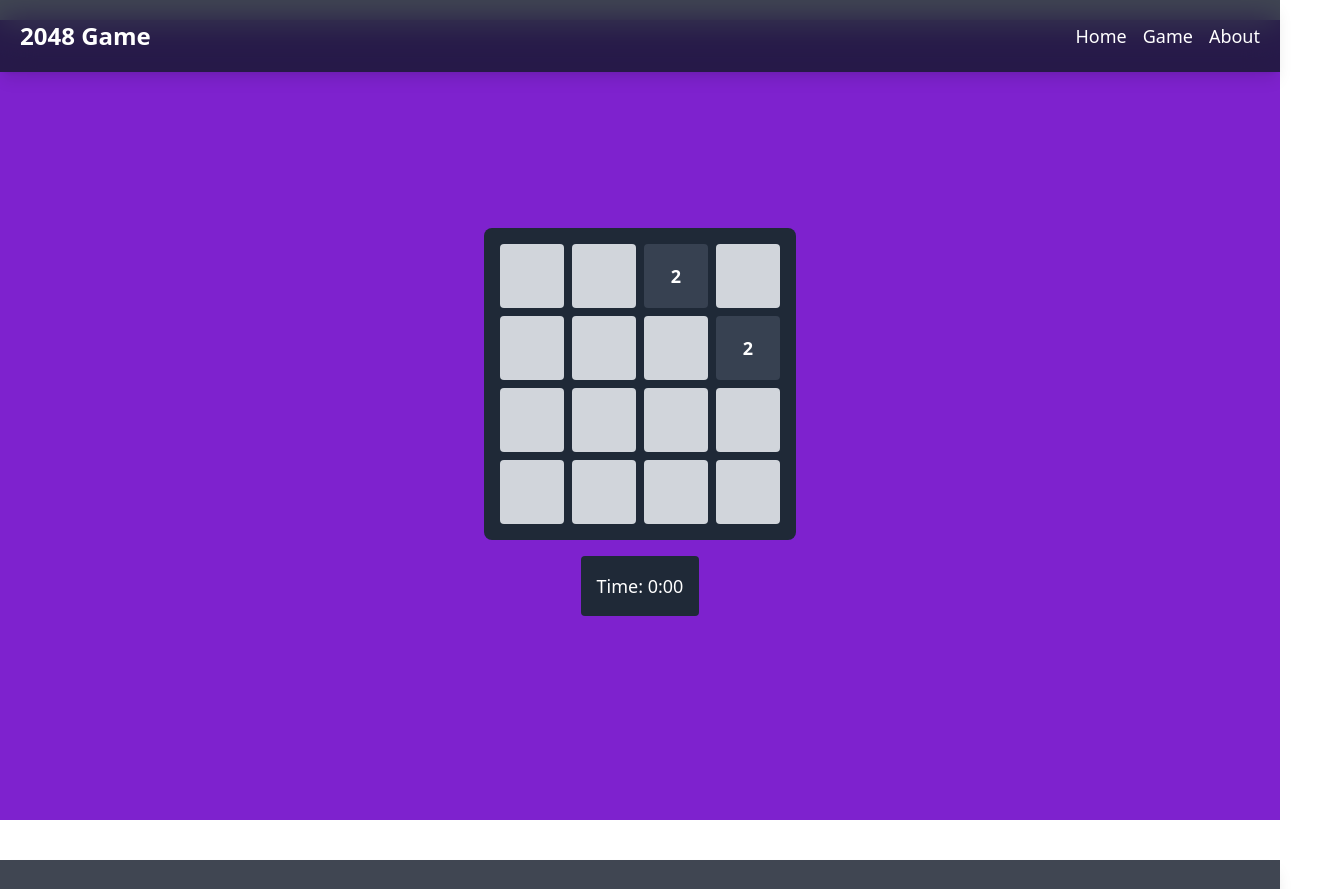
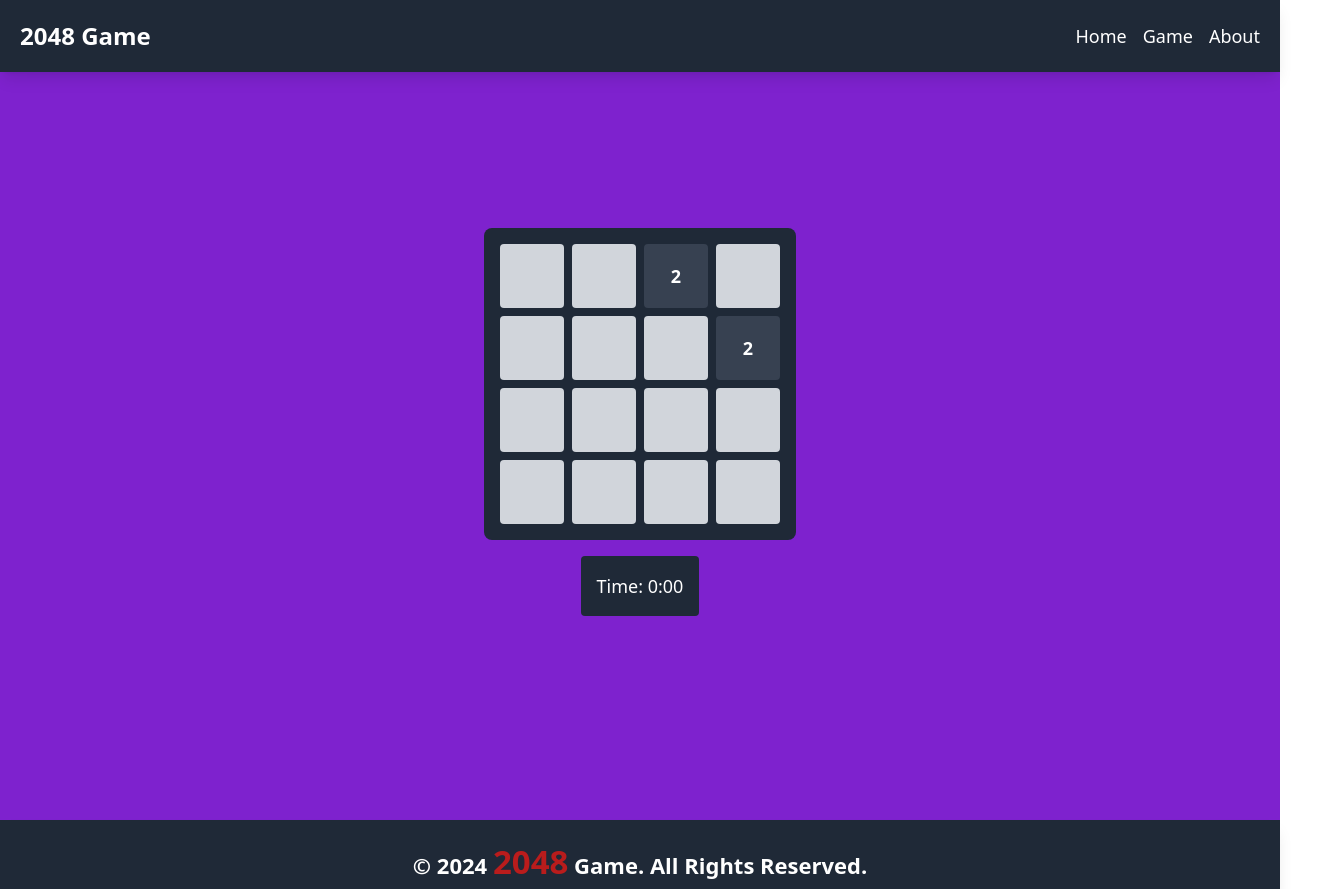
Before and after one commit to JahanzaibShaikh19/2048-Game, a React (Vite) app: page /game in a window 1280 px wide. Shown: the top 889 px of the page, 1326 px wide, since content can reach past the window. Built offline with nearby package versions, Linux system fonts and the light colour scheme.

Commit message:
Features Added

```diff
--- a/src/App.jsx
+++ b/src/App.jsx
@@ -50,7 +50,7 @@ const App = () => (
         <div className="p-6">
           <h2 className="text-3xl font-bold mb-4 text-indigo-300">About the Developer</h2>
           <p className="text-gray-300 mb-3">
-            Hi, I'm [Your Name], a passionate web developer specialized in full-stack development using the MERN stack. This project is part of my portfolio to showcase my skills in creating interactive and dynamic web applications.
+            Hi, I'm Jahanzaib Shaikh, a passionate web developer specialized in full-stack development using the MERN stack. This project is part of my portfolio to showcase my skills in creating interactive and dynamic web applications.
           </p>
           <p className="text-gray-300 mb-5">
             Feel free to reach out to me on my social media or via email.
--- a/src/components/ui/Footer.jsx
+++ b/src/components/ui/Footer.jsx
@@ -3,21 +3,53 @@ import { motion } from 'framer-motion';
 import { Link } from 'react-router-dom';
 
 const Footer = () => {
+  const currentYear = new Date().getFullYear();
+
   return (
     <motion.footer
       initial={{ opacity: 0 }}
       animate={{ opacity: 1 }}
       transition={{ duration: 0.5, ease: 'easeInOut' }}
-      className="bg-gray-900 bg-opacity-80 backdrop-blur-lg shadow-lg w-full py-6 mt-10"
+      className=" bg-gray-800 bg-opacity-100 backdrop-blur-lg shadow-lg w-full py-6"
+      // style={{ backgroundColor: 'rgb(17 24 39 / 80%)' }} // Added inline style for debugging
     >
       <div className="container mx-auto px-4 text-center">
-        <div className="text-white text-lg font-medium mb-4">
-          <p>&copy; 2024 2048 Game. All Rights Reserved.</p>
-        </div>
+        <motion.div
+          className="text-white text-xl font-semibold mb-4"
+          initial={{ scale: 1 }}
+          animate={{ scale: 1.1 }}
+          transition={{
+            duration: 0.5,
+            yoyo: Infinity,
+            ease: 'easeInOut'
+          }}
+        >
+          <p>
+            &copy; {currentYear}{' '}
+            <motion.span
+              className="text-red-700 font-extrabold text-3xl"
+              initial={{ opacity: 0 }}
+              animate={{ opacity: 1 }}
+              transition={{
+                duration: 1,
+                ease: 'easeInOut'
+              }}
+            >
+              2048
+            </motion.span>{' '}
+            Game. All Rights Reserved.
+          </p>
+        </motion.div>
         <div className="flex justify-center space-x-4 mb-4">
-          <Link to="/" className="text-gray-300 hover:text-gray-100 transition duration-300">Home</Link>
-          <Link to="/game" className="text-gray-300 hover:text-gray-100 transition duration-300">Game</Link>
-          <Link to="/about" className="text-gray-300 hover:text-gray-100 transition duration-300">About</Link>
+          <Link to="/" className="text-gray-300 hover:text-gray-100 transition duration-300">
+            Home
+          </Link>
+          <Link to="/game" className="text-gray-300 hover:text-gray-100 transition duration-300">
+            Game
+          </Link>
+          <Link to="/about" className="text-gray-300 hover:text-gray-100 transition duration-300">
+            About
+          </Link>
         </div>
         <div className="text-gray-400 text-sm">
           <p>Built with React, Tailwind CSS, and Framer Motion.</p>
--- a/src/components/ui/Navbar.jsx
+++ b/src/components/ui/Navbar.jsx
@@ -8,7 +8,7 @@ const Navbar = () => {
       initial={{ y: -250 }}
       animate={{ y: 0 }}
       transition={{ type: 'spring', stiffness: 120 }}
-      className="bg-gray-900 bg-opacity-80 backdrop-blur-lg shadow-lg fixed w-full z-10 top-0 flex items-center justify-between p-5"
+      className="bg-gray-800 bg-opacity-100 backdrop-blur-lg shadow-lg fixed w-full z-10 top-0 flex items-center justify-between p-5"
     >
       <div className="text-2xl font-extrabold text-white">
         <Link to="/">2048 Game</Link>
```
